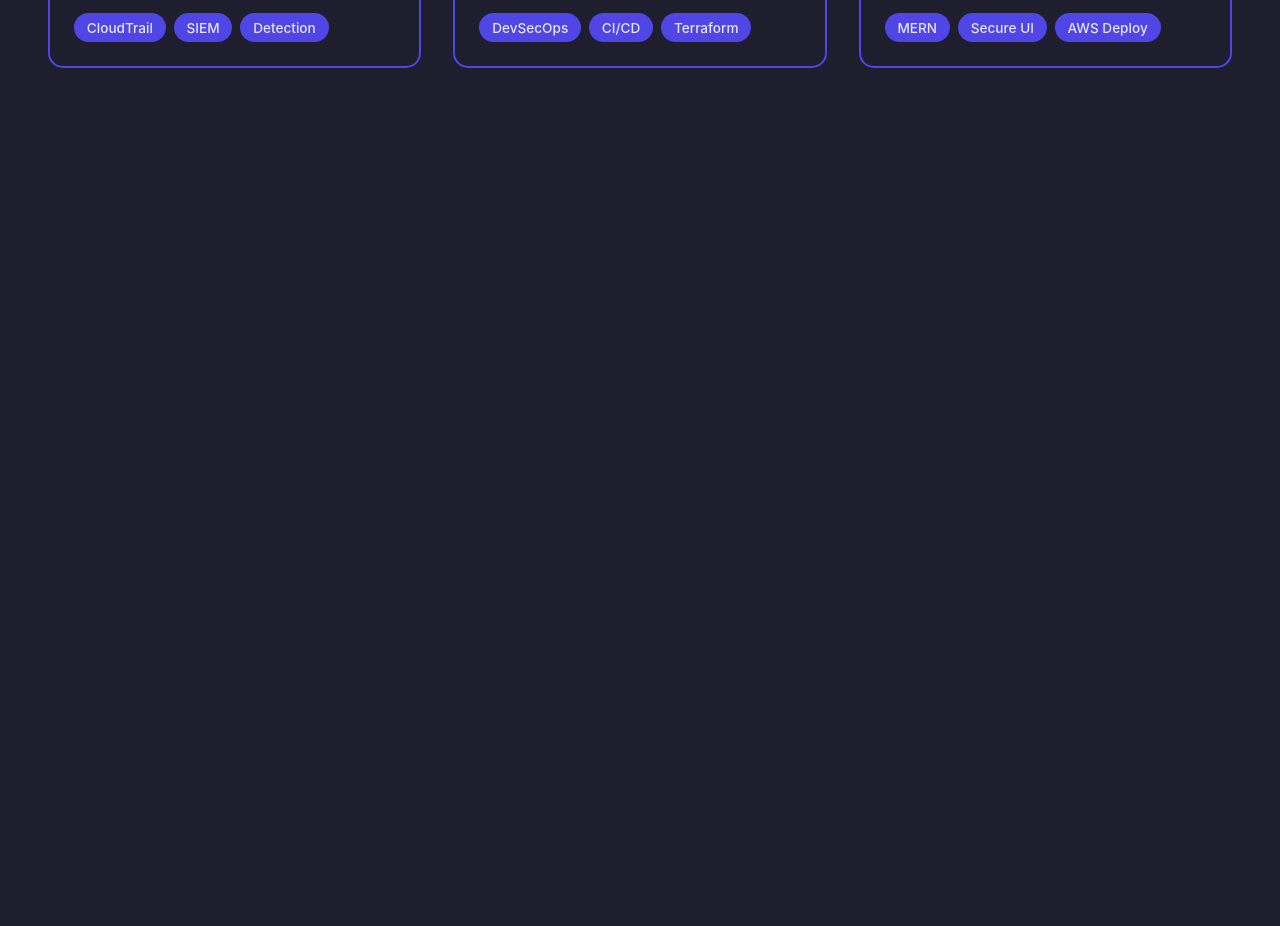
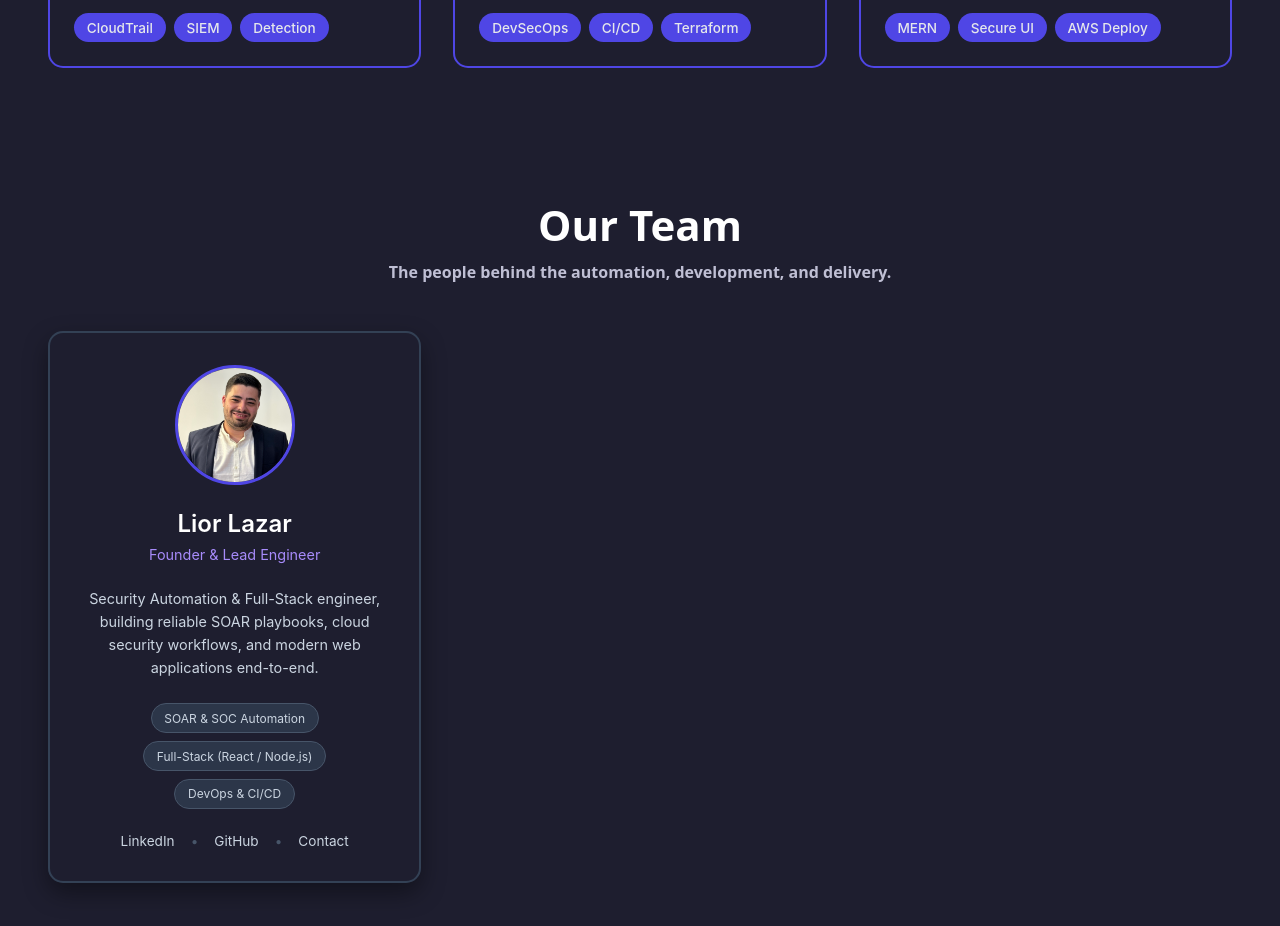
Before and after one commit to PrimeDev-IL/Portfolio, a React (Vite) app: page / in a window 1280 px wide. Shown: the part 1740-2666 px from the top of the page. Before the commit the page ends 1872 px from the top, so only its background shows below. Built offline with nearby package versions, Linux system fonts and the light colour scheme.

Commit message:
Implement Our Team

```diff
--- a/src/RootCmp.jsx
+++ b/src/RootCmp.jsx
@@ -1,5 +1,6 @@
 import { AppHeader } from "./cmps/ApplicationCmps/AppHeader";
 import { Hero } from "./cmps/hero";
+import { OurTeam } from "./cmps/OurTeam";
 import { Portfolio } from "./cmps/Portfolio";
 import { Services } from "./cmps/Services";
 
@@ -11,6 +12,7 @@ export function RootCmp() {
                 <Hero />
                 <Services />
                 <Portfolio />
+                <OurTeam />
             </main>
         </div>
     )
--- /dev/null
+++ b/src/assets/styles/cmps/OurTeam.css
@@ -0,0 +1,131 @@
+.our-team-container {
+    color: white;
+    padding: 4rem 2rem;
+
+    >.title {
+        font-family: system-ui, -apple-system, BlinkMacSystemFont, 'Segoe UI', Roboto, Oxygen, Ubuntu, Cantarell, 'Open Sans', 'Helvetica Neue', sans-serif;
+        font-weight: bold;
+        font-size: 42px;
+        margin: 0 0 0.5rem 0;
+        text-align: center;
+    }
+
+    >.subtitle {
+        color: var(--services-subtitle-clr);
+        font-size: 16px;
+        font-family: system-ui, -apple-system, BlinkMacSystemFont, 'Segoe UI', Roboto, Oxygen, Ubuntu, Cantarell, 'Open Sans', 'Helvetica Neue', sans-serif;
+        margin: 0 0 3rem 0;
+        text-align: center;
+    }
+
+    >.team-cards {
+        display: grid;
+        grid-template-columns: repeat(3, 1fr);
+        gap: 2rem;
+        width: 100%;
+        max-width: 100%;
+
+        >.team-card {
+            background: var(--team-card-bgc);
+            border: 2px solid var(--team-card-border-clr);
+            border-radius: 15px;
+            padding: 2rem;
+            box-shadow: 0 10px 25px rgba(0, 0, 0, 0.4);
+            transition: transform 0.3s ease, border-color 0.3s ease;
+
+            &:hover {
+                transform: translateY(-5px);
+                border-color: var(--team-card-border-hover-clr);
+            }
+
+            >.avatar {
+                display: flex;
+                justify-content: center;
+                margin-bottom: 1.5rem;
+
+                >.avatar-image {
+                    width: 120px;
+                    height: 120px;
+                    border-radius: 50%;
+                    object-fit: cover;
+                    border: 3px solid var(--team-avatar-bgc);
+                }
+
+                >.avatar-circle {
+                    width: 64px;
+                    height: 64px;
+                    border-radius: 50%;
+                    background: var(--team-avatar-bgc);
+                    display: flex;
+                    align-items: center;
+                    justify-content: center;
+                    font-size: 1.25rem;
+                    font-weight: 600;
+                    color: white;
+                }
+            }
+
+            >.member-name {
+                text-align: center;
+                font-size: 1.5rem;
+                font-weight: 600;
+                color: white;
+                margin: 0 0 0.5rem 0;
+            }
+
+            >.member-role {
+                text-align: center;
+                font-size: 0.9rem;
+                color: var(--team-role-clr);
+                margin: 0 0 1.5rem 0;
+            }
+
+            >.member-bio {
+                text-align: center;
+                font-size: 0.9rem;
+                color: var(--team-bio-clr);
+                line-height: 1.6;
+                margin: 0 0 1.5rem 0;
+            }
+
+            >.member-tags {
+                display: flex;
+                flex-wrap: wrap;
+                justify-content: center;
+                gap: 0.5rem;
+                margin-bottom: 1.5rem;
+
+                >.tag {
+                    background: var(--team-tag-bgc);
+                    color: var(--team-tag-text-clr);
+                    border: 1px solid var(--team-tag-border-clr);
+                    padding: 0.4rem 0.8rem;
+                    border-radius: 20px;
+                    font-size: 0.75rem;
+                }
+            }
+
+            >.social-links {
+                display: flex;
+                align-items: center;
+                justify-content: center;
+                gap: 1rem;
+                font-size: 0.85rem;
+
+                a {
+                    color: var(--team-link-clr);
+                    text-decoration: none;
+                    transition: color 0.3s ease;
+
+                    &:hover {
+                        color: var(--team-link-hover-clr);
+                    }
+                }
+
+                >.separator {
+                    color: var(--team-separator-clr);
+                }
+            }
+        }
+    }
+}
--- a/src/assets/styles/main.css
+++ b/src/assets/styles/main.css
@@ -12,6 +12,7 @@
 @import 'cmps/Hero.css';
 @import 'cmps/Services.css';
 @import 'cmps/Portfolio.css';
+@import 'cmps/OurTeam.css';
 
 /* ApplicationCmps */
 @import 'cmps/ApplicationCmps/appHeader.css';
--- a/src/assets/styles/setup/var.css
+++ b/src/assets/styles/setup/var.css
@@ -32,4 +32,18 @@
     --portfolio-line-highlight-bgc: #fbbf24;
     --portfolio-tag-bgc: #4f46e5;
     --portfolio-tag-text-clr: #e5e7eb;
+
+    /* Our Team */
+    --team-card-bgc: rgba(30, 30, 47, 0.6);
+    --team-card-border-clr: #334155;
+    --team-card-border-hover-clr: #6366f1;
+    --team-avatar-bgc: #4f46e5;
+    --team-role-clr: #a78bfa;
+    --team-bio-clr: #cbd5e1;
+    --team-tag-bgc: rgba(51, 65, 85, 0.7);
+    --team-tag-text-clr: #cbd5e1;
+    --team-tag-border-clr: #475569;
+    --team-link-clr: #cbd5e1;
+    --team-link-hover-clr: #a78bfa;
+    --team-separator-clr: #475569;
 }
--- /dev/null
+++ b/src/cmps/OurTeam.jsx
@@ -0,0 +1,52 @@
+import profileImage from '../assets/img/lior-profile.jpg'
+
+export function OurTeam() {
+    return (
+        <section className="our-team-container">
+            <h1 className="title">Our Team</h1>
+            <h2 className="subtitle">The people behind the automation, development, and delivery.</h2>
+
+            <div className="team-cards">
+                <article className="team-card">
+                    {/* Avatar circle */}
+                    <div className="avatar">
+                        <img src={profileImage} alt="Lior Lazar" className="avatar-image" />
+                    </div>
+
+                    {/* Name & role */}
+                    <h3 className="member-name">Lior Lazar</h3>
+                    <p className="member-role">Founder & Lead Engineer</p>
+
+                    {/* Short bio */}
+                    <p className="member-bio">
+                        Security Automation & Full-Stack engineer, building
+                        reliable SOAR playbooks, cloud security workflows, and
+                        modern web applications end-to-end.
+                    </p>
+
+                    {/* Tags */}
+                    <div className="member-tags">
+                        <span className="tag">SOAR & SOC Automation</span>
+                        <span className="tag">Full-Stack (React / Node.js)</span>
+                        <span className="tag">DevOps & CI/CD</span>
+                    </div>
+
+                    {/* Social links */}
+                    <div className="social-links">
+                        <a href="https://www.linkedin.com/in/lior-lazar">
+                            LinkedIn
+                        </a>
+                        <span className="separator">•</span>
+                        <a href="https://github.com/LiorLazar">
+                            GitHub
+                        </a>
+                        <span className="separator">•</span>
+                        <a href="mailto:lior@example.com">
+                            Contact
+                        </a>
+                    </div>
+                </article>
+            </div>
+        </section>
+    )
+}
```
Also changed, not shown: src/assets/img/lior-profile.jpg (added).
